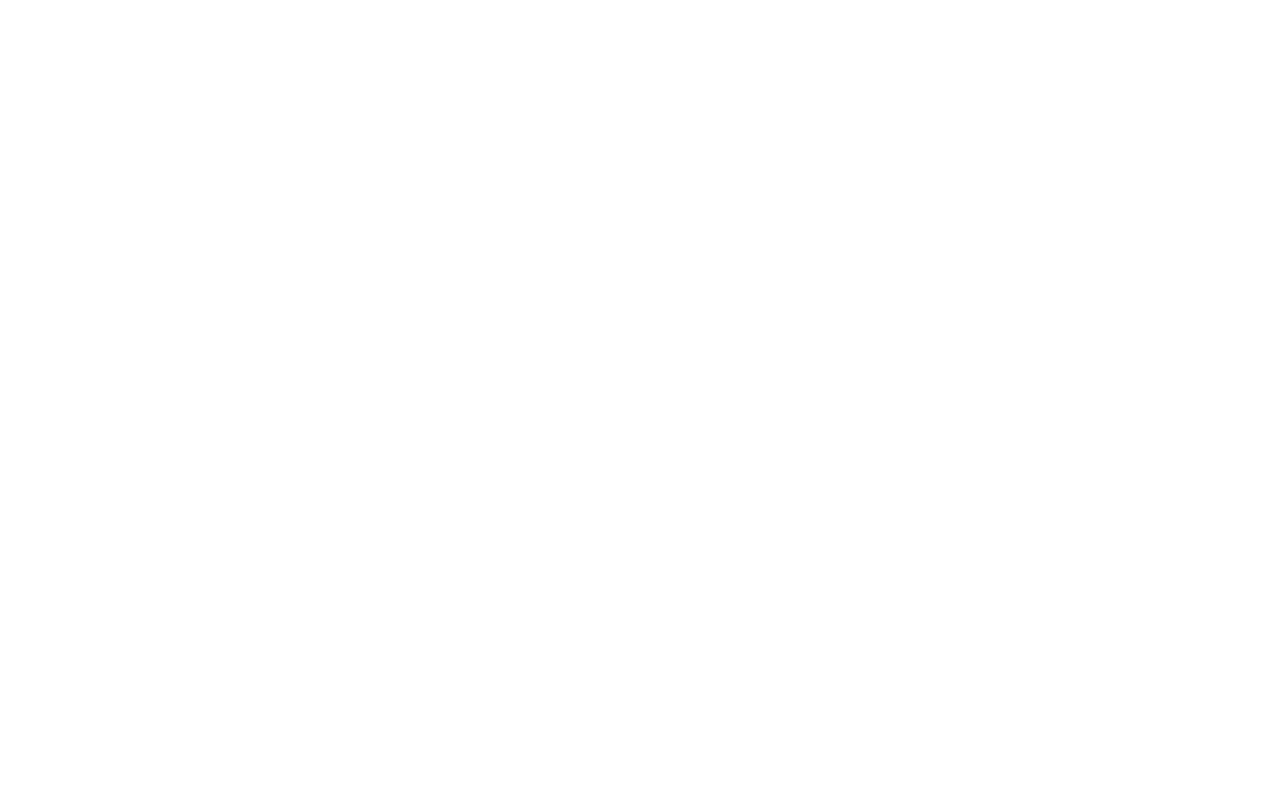
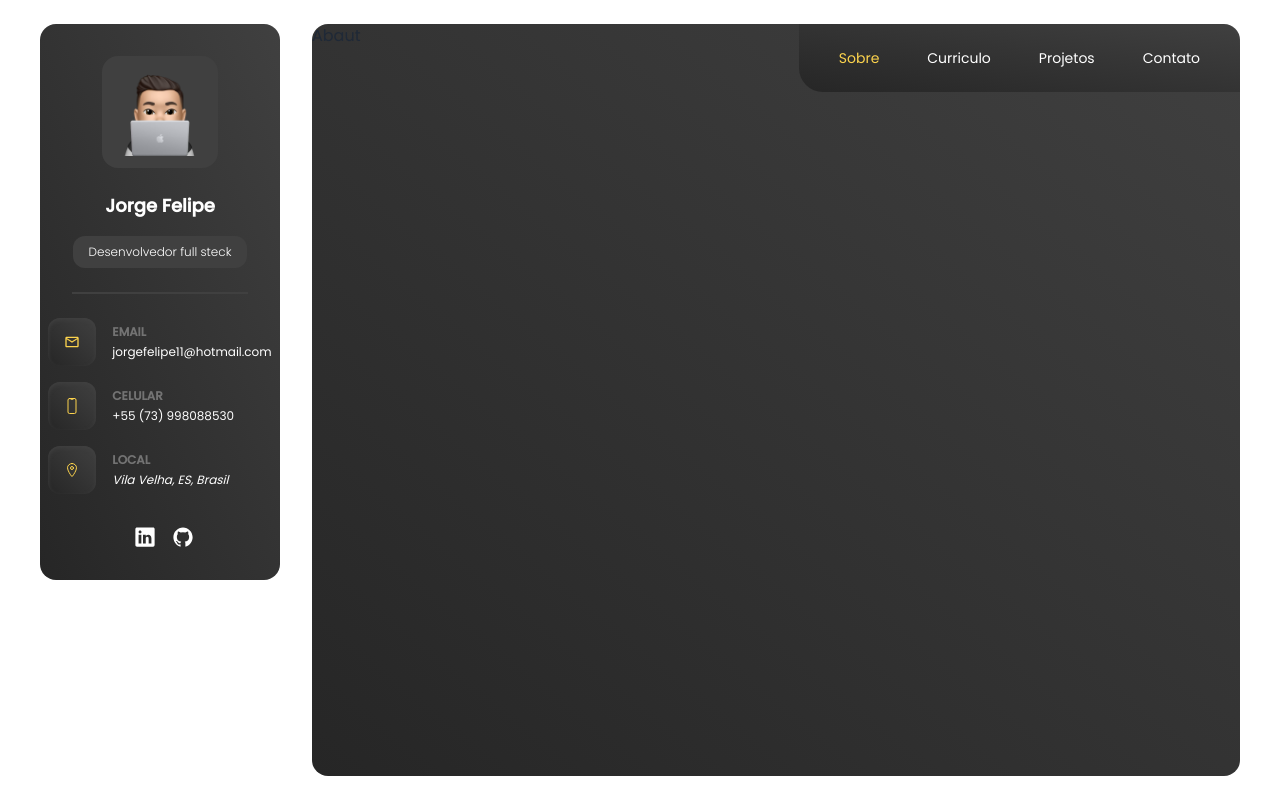
Before and after one commit to felipeJJ/portfolio, a Next.js app: page / in a window 1280 px wide. Built offline with nearby package versions, Linux system fonts and the light colour scheme.

Commit message:
feat: adding new components

```diff
--- a/src/app/page.tsx
+++ b/src/app/page.tsx
@@ -1,7 +1,11 @@
+import MainContent from './components /MainContent'
+import SideBar from './components /SideBar'
+
 export default function Home() {
     return (
-        <div>
-            <p>teste</p>
-        </div>
+        <main className="flex h-screen w-screen px-10 py-6">
+            <SideBar />
+            <MainContent />
+        </main>
     )
 }
```
